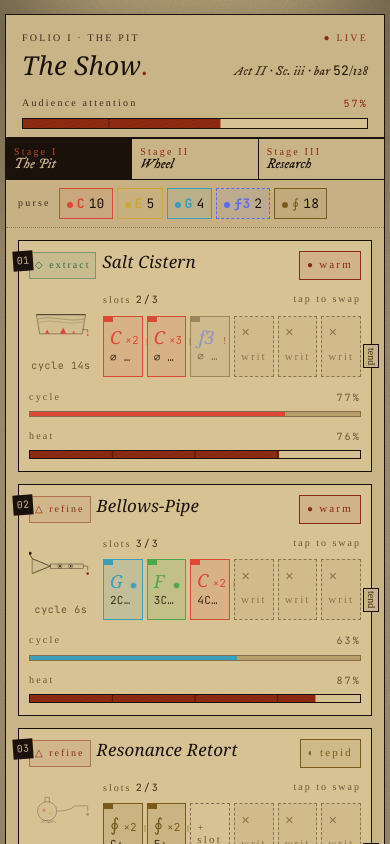
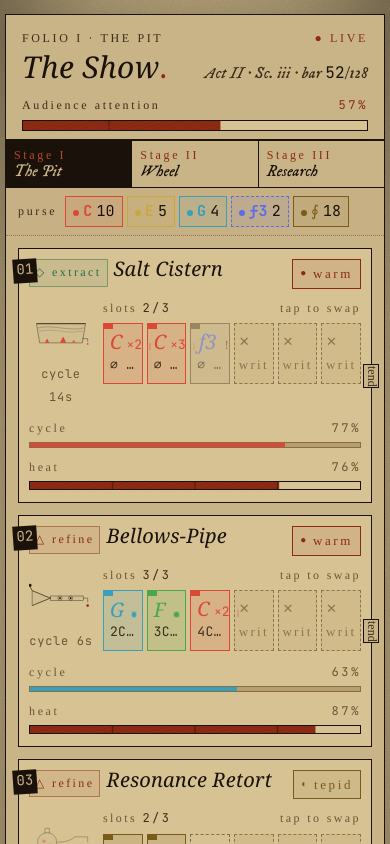
Before and after one commit to Aureliaar/Orbital-idle, a React (Vite) app: page / in a window 390 px wide. Shown: the top 844 px of the page. Built offline with nearby package versions, Linux system fonts and the light colour scheme; a web font is replaced by a local one.

Commit message:
Lift the mobile type scale another tier
Push the engraver's micro labels from 10/11 → 12/13 px and walk the
display sizes up too (station name 17 → 20, crown title 26 → 30,
shuttle arrow 24 → 26). Some elements will likely need layout rework
once the larger glyphs settle in.

```diff
--- a/src/show/show.css
+++ b/src/show/show.css
@@ -955,10 +955,12 @@
 
 /* ── Mobile type bump ───────────────────────────────────────────── */
 /* The desktop scale is the engraver's-print aesthetic (8–11 px micro
-   labels). On phones those collapse into illegibility, so push the
-   smallest tier up by ~2 px without losing the look. */
+   labels). On phones the whole scale shifts up roughly one tier so
+   the smallest labels stay legible; some elements may need layout
+   rework eventually to absorb the larger glyphs. */
 
 @media (max-width: 600px) {
+  /* Micro labels — uppercase eyebrows, small-caps headers */
   .show-crown-meta,
   .attention-bar-labels,
   .stage-tab-eyebrow,
@@ -974,9 +976,10 @@
   .research-active-header,
   .research-active-tier-badge,
   .research-stations-label {
-    font-size: 10px;
+    font-size: 12px;
   }
 
+  /* Small body / inline data */
   .condition-badge,
   .slot-chip-empty-label,
   .slot-chip-locked-label,
@@ -993,26 +996,54 @@
   .research-tree-row,
   .research-active-footer,
   .research-active-body {
-    font-size: 11px;
+    font-size: 13px;
+  }
+
+  .station-card-badge,
+  .wheel-window-pair,
+  .research-active-pct {
+    font-size: 14px;
   }
 
   .coin-chip {
-    font-size: 13px;
+    font-size: 15px;
     padding: 3px 7px;
   }
 
   .coin-chip[data-size='lg'] {
-    font-size: 14px;
+    font-size: 16px;
     padding: 4px 9px;
   }
 
-  .show-crown-subtitle {
-    font-size: 13px;
+  /* Body / sub-display */
+  .show-crown-subtitle,
+  .stage-tab-title,
+  .pit-add-station-title,
+  .station-relight-icon {
+    font-size: 16px;
   }
 
-  .wheel-window-pair,
-  .research-active-pct {
-    font-size: 12px;
+  /* Display tier — italic headings */
+  .station-name,
+  .slot-chip-note {
+    font-size: 20px;
+  }
+
+  .research-active-title {
+    font-size: 22px;
+  }
+
+  .research-writ-amount,
+  .wheel-shuttle-note {
+    font-size: 24px;
+  }
+
+  .wheel-shuttle-arrow {
+    font-size: 26px;
+  }
+
+  .show-crown-title {
+    font-size: 30px;
   }
 
   /* The pit station row had asymmetric padding designed for a desktop
@@ -1027,5 +1058,7 @@
 
   .station-card-badge {
     left: -6px;
+    width: 24px;
+    height: 24px;
   }
 }
```
